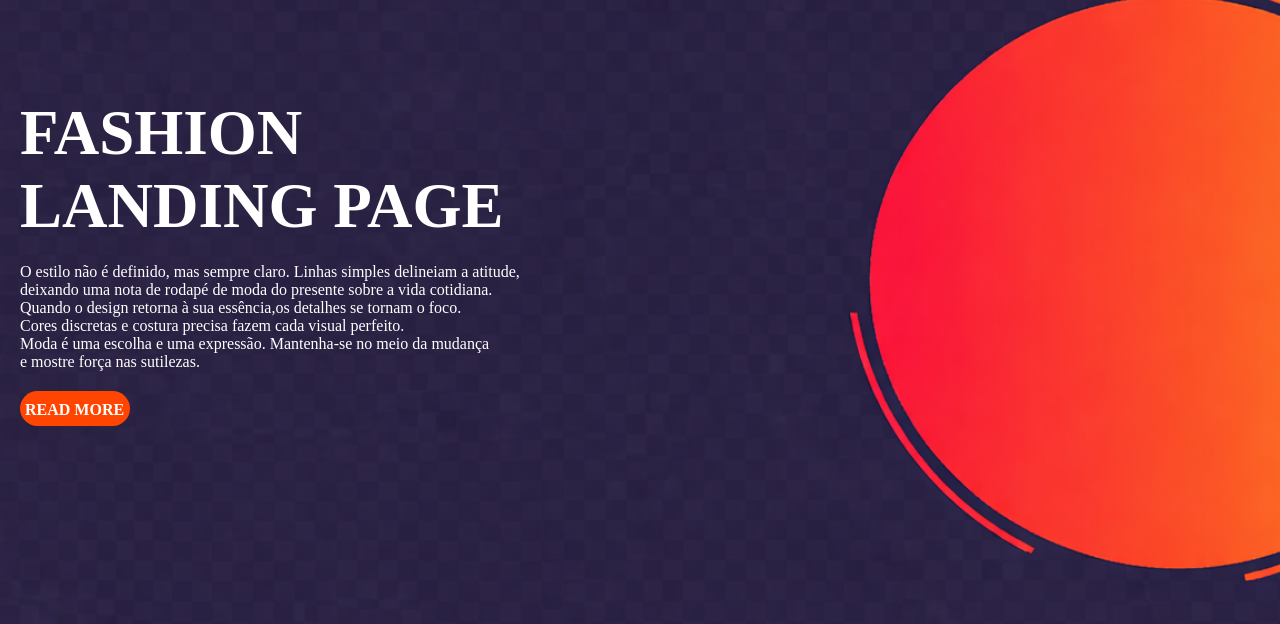
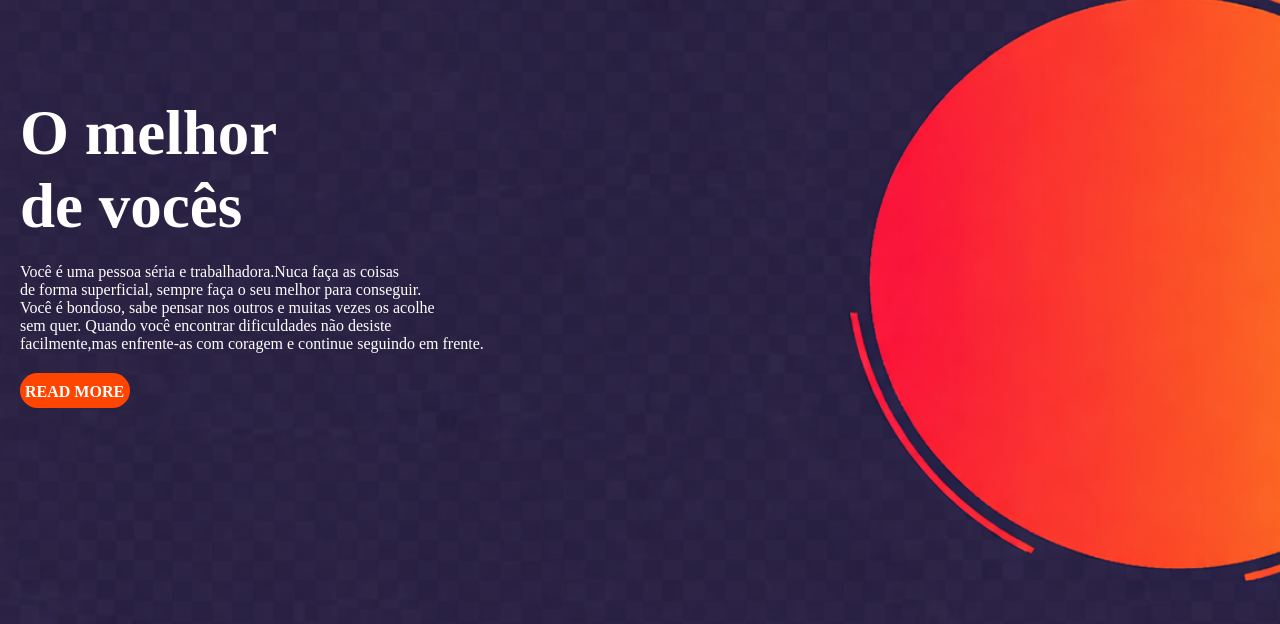
Before and after one commit to zixiangliu11111/z9, a plain HTML site: page index.html in a window 1280 px wide. Shown: the part 122-746 px from the top of the page. Drawn offline with Linux system fonts and the light colour scheme.

Commit message:
Update index.html

```diff
--- a/index.html
+++ b/index.html
@@ -20,13 +20,12 @@
     </header>
     <header>
         <nav>
-            <h1>FASHION <br>LANDING PAGE</h1>
-            <p>O estilo não é definido, mas sempre claro. Linhas simples delineiam a atitude,
-             <br>deixando uma nota de rodapé de moda do presente sobre a vida cotidiana.
-             <br>Quando o design retorna à sua essência,os detalhes se tornam o foco.
-             <br>Cores discretas e costura precisa fazem cada visual perfeito.
-            <br>Moda é uma escolha e uma expressão. Mantenha-se no meio da mudança
-            <br>e mostre força nas sutilezas.
+            <h1>O melhor <br>de vocês</h1>
+            <p>Você é uma pessoa séria e trabalhadora.Nuca faça as coisas
+             <br>de forma superficial, sempre faça o seu melhor para conseguir.
+             <br>Você é bondoso, sabe pensar nos outros e muitas vezes os acolhe
+            <br> sem quer. Quando você encontrar dificuldades não desiste
+            <br> facilmente,mas enfrente-as com coragem e continue seguindo em frente.
             </p>
         </nav>
         <li id="c">READ MORE</li>
```
